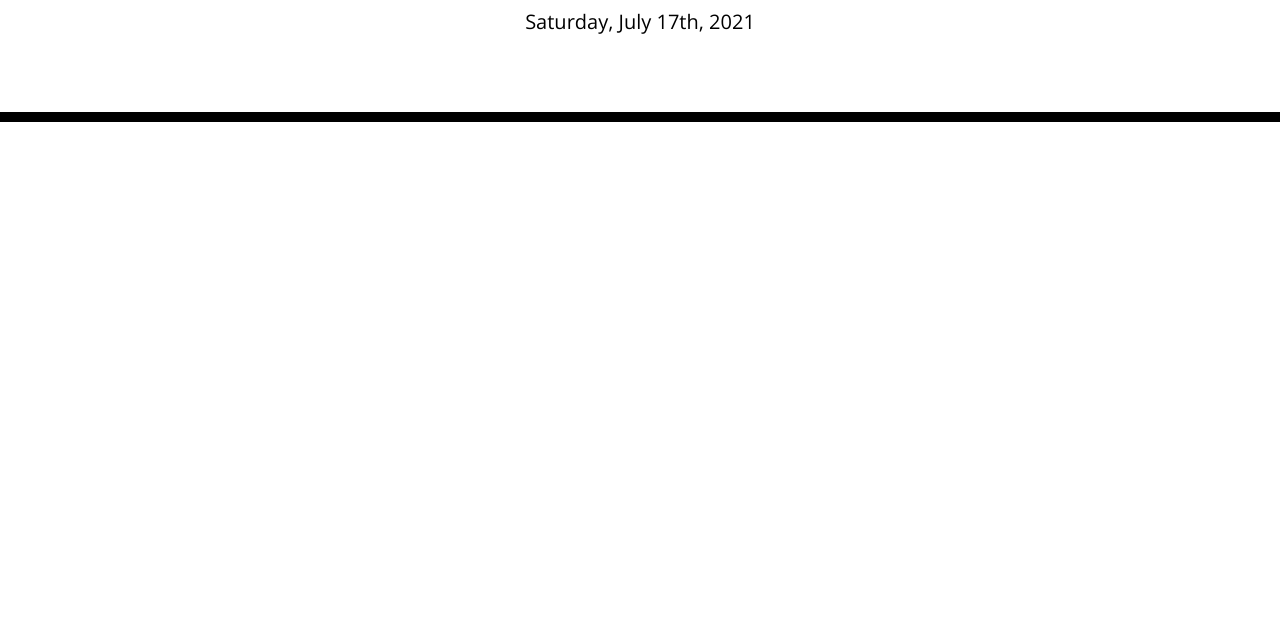
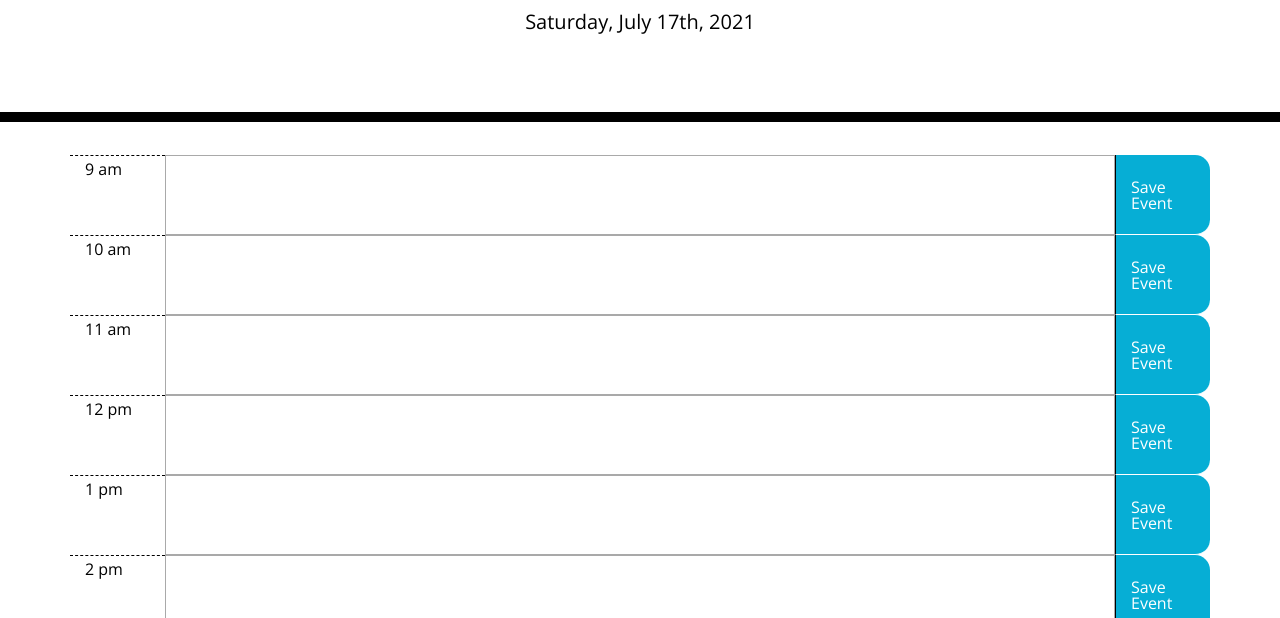
Before and after one commit to evanarbour/day-planner, a plain HTML site: page index.html in a window 1280 px wide. Shown: the part 182-800 px from the top of the page. Drawn offline with nearby package versions, Linux system fonts and the light colour scheme.

Commit message:
created html elements via javascript

```diff
--- a/script.js
+++ b/script.js
@@ -1,16 +1,87 @@
+var plannerRow = $('.container')
+var hour = '';
+// this creates the header with the current day
 var today = moment();
 $('#currentDay').text(today.format('dddd, MMMM Do, YYYY'));
 
+// creates a variable of the current time in HOUR
 var currentHour = moment().format('H');
-console.log(currentHour);
 
-function displaycurrentHour(currentHour) {
-    // if the hour is equal to the current hour, set the class to "present"
+// specifies the hours of the planner: 9:00am-5:00pm (17:00)
+function displayRows() {
+    for (let hour = 9; hour <= 17; hour++) {
+        var displayHour = 0;
+        var ampm = '';
+        if (hour > 12) {
+            displayHour = hour - 12;
+            ampm = 'pm';
+        } else if (hour == 12) {
+            displayHour = hour;
+            ampm = 'pm';
+        } else {
+            displayHour = hour;
+            ampm = 'am';
+        };
+
+    //create rows for the planner with class of "row" to connect to Bootstrap styling.
+    let $rowDiv = $('<div>');
+    $rowDiv.addClass('row');
+
+    // create columns for the time element of planner
+    let $columnTimeDiv = $('<div>');
+    $columnTimeDiv.addClass('col-1 hour');
+
+    // create the a <span> element to display the number value of the hour
+    let $timeDisplay = $('<span>')
+    $timeDisplay.text(`${displayHour} ${ampm}`);
+
+    // create columns for the event element of the planner
+    let $columnEventWrapper = $('<div>');
+    $columnEventWrapper.addClass('col-10 input-column');
+
+    // create input field
+    let $eventInputField = $('<input type="text">')
+
+    let $saveBtn = $('<div>');
+    $saveBtn.addClass('saveBtn col-1');
+    $saveBtn.text('Save Event');
+
+    // append time elements to HTML
+    plannerRow.append($rowDiv);
+    $rowDiv.append($columnTimeDiv);
+    $columnTimeDiv.append($timeDisplay);
+
+    // append event elements to HTML
+    plannerRow.append($rowDiv);
+    $rowDiv.append($columnEventWrapper);
+    $columnEventWrapper.append($eventInputField);
+
+    // append save button to HTML
+    plannerRow.append($rowDiv);
+    $rowDiv.append($saveBtn);
+
+    };
+};
+
+displayRows();
+
+
+// this function changes the color of the rows depending on the time
+function changeRowColor($columnEventWrapper, hour) {
+    if (currentHour > hour) {
+        $columnEventWrapper.addClass('past');
+    }
+};
+
+changeRowColor();
+
+
+// if the hour is equal to the current hour, set the class to "present"
 
     // if the hour is less than the current hour, set it to "past"
 
     // if the hour is more than the current hour, set it to "future"
-}
+
 // use moment.js to connect time of day to class of "past", "present" and "future" to create stylings on webpage
 // moment().toObject() ?? returns an object containing time and can set that equal to variable and then if statement?
 
--- a/style.css
+++ b/style.css
@@ -36,10 +36,29 @@ textarea {
   border-top: 1px solid white;
 }
 
+input {
+  background: transparent;
+  border: none;
+  resize: none;
+  color: #000000;
+  height: 80px;
+  width: 100%;
+  white-space: pre-wrap;
+  margin-top: -2px;
+}
+
+.input-column {
+  border: 1px solid darkgray;
+  padding-right: 0px;
+  padding-left: 0px;
+}
+
 .hour {
   background-color: #ffffff;
   color: #000000;
   border-top: 1px dashed #000000;
+  padding-right: 0px;
+  padding-top: 5px;
 }
 
 .past {
@@ -59,10 +78,13 @@ textarea {
 
 .saveBtn {
   border-left: 1px solid black;
+  border-bottom: 1px solid white;
   border-top-right-radius: 15px;
   border-bottom-right-radius: 15px;
   background-color: #06aed5;
   color: white;
+  display: flex;
+  align-items: center;
 }
 
 .saveBtn i:hover {
```
